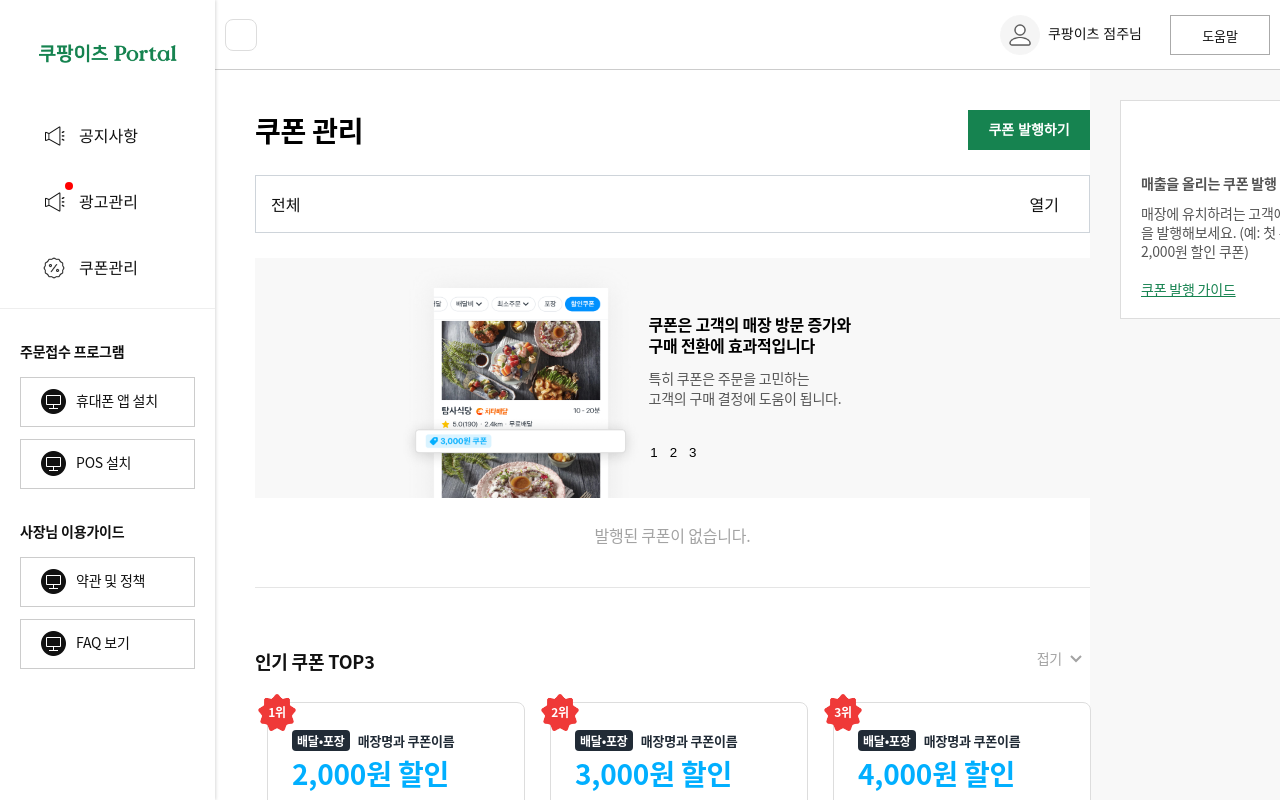
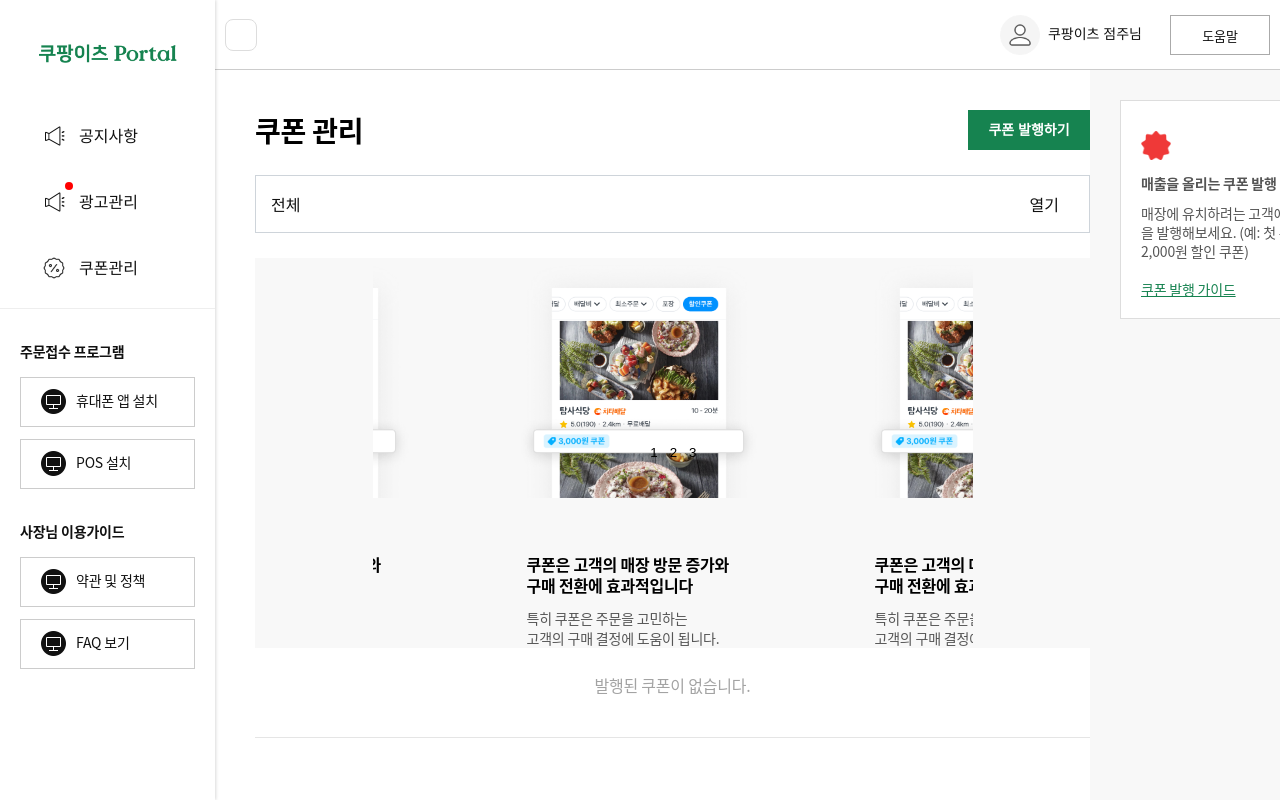
Before and after one commit to ireneworks/coupang-eats-merchant-store, a React (Create React App) app: page /merchant/management/coupons in a window 1280 px wide. Shown: the top 800 px of the page. Built offline with nearby package versions, Linux system fonts and the light colour scheme.

Commit message:
merged scattered components

```diff
--- a/src/components/navigation/navigation.tsx
+++ b/src/components/navigation/navigation.tsx
@@ -13,7 +13,7 @@
   const navigate = useNavigate();
 
   return (
-    <Wrapper>
+    <Container>
       <button className="logo-wrapper" onClick={() => navigate("/")} />
       <MenuWrapper>
         <MenuItem
@@ -70,11 +70,11 @@
           </ul>
         </section>
       </QuickMenuWrapper>
-    </Wrapper>
+    </Container>
   );
 }
 
-const Wrapper = styled.nav`
+const Container = styled.nav`
   position: fixed;
   top: 0;
   left: 0;
--- a/src/components/pageHeader/pageHeader.tsx
+++ b/src/components/pageHeader/pageHeader.tsx
@@ -14,7 +14,13 @@
       <MobileButton onClick={() => setMenu(!menu)} />
       <RightSide>
         <button>쿠팡이츠 점주님</button>
-        <a href="https://eats.coupang.com/hc/ko">도움말</a>
+        <a
+          href="https://eats.coupang.com/hc/ko"
+          target="_blank"
+          rel="noreferrer"
+        >
+          도움말
+        </a>
       </RightSide>
     </HeaderWrapper>
   );
--- a/src/pages/couponManage/components/bannerImage.tsx
+++ /dev/null
@@ -1,68 +0,0 @@
-import ImageBanner from "../assets/Banner_img_01.png";
-import styled from "styled-components";
-import { mobile } from "../../../components/styles/devices";
-
-interface Props {
-  title: string;
-  description: string;
-}
-
-export default function BannerImage({ title, description }: Props) {
-  return (
-    <BannerImageWrapper>
-      <img src={ImageBanner} />
-      <BannerContent>
-        <dt>{title}</dt>
-        <dd>{description}</dd>
-      </BannerContent>
-    </BannerImageWrapper>
-  );
-}
-
-const BannerImageWrapper = styled.div`
-  display: flex;
-  flex-flow: row wrap;
-  max-width: 600px;
-  margin: 0 20px;
-
-  @media screen and (max-width: ${mobile}) {
-    flex-flow: column;
-    width: 100%;
-    align-items: center;
-  }
-
-  img {
-    display: block;
-    width: 240px;
-    height: 240px;
-  }
-`;
-
-const BannerContent = styled.div`
-  width: 296px;
-  display: flex;
-  flex-direction: column;
-  margin: 56px 0 0 8px;
-  line-height: 21px;
-
-  @media screen and (max-width: ${mobile}) {
-    width: 100%;
-    align-items: center;
-    text-align: center;
-  }
-
-  dt {
-    font-size: 16px;
-    font-weight: 700;
-    margin-bottom: 12px;
-    white-space: pre-line;
-  }
-
-  dd {
-    margin: 0;
-    font-size: 14px;
-    color: rgb(85, 85, 85);
-    line-height: 20px;
-    white-space: pre-line;
-  }
-`;
--- a/src/pages/couponManage/components/dropDown.tsx
+++ b/src/pages/couponManage/components/dropDown.tsx
@@ -1,14 +1,11 @@
 import styled from "styled-components";
+import { useState } from "react";
 
-interface Props {
-  dropDown: boolean;
+export default function DropDown() {
+  const [dropDown, setDropDown] = useState(false);
 
-  setDropDown(value: boolean): void;
-}
-
-export default function DropDown({ dropDown, setDropDown }: Props) {
   return (
-    <Dropdown dropDown={dropDown}>
+    <DropDownWrapper dropDown={dropDown}>
       <button onClick={() => setDropDown(!dropDown)}>
         <span>전체</span>
         <span>열기</span>
@@ -18,20 +15,20 @@
           <button>전체</button>
         </li>
         <li>
-          <button>1,000원 할인쿠폰</button>
+          <button>스토어 1</button>
         </li>
         <li>
-          <button>2,000원 할인쿠폰</button>
+          <button>스토어 2</button>
         </li>
         <li>
-          <button>3,000원 할인쿠폰</button>
+          <button>스토어 3</button>
         </li>
       </ul>
-    </Dropdown>
+    </DropDownWrapper>
   );
 }
 
-const Dropdown = styled.div<{ dropDown: boolean }>`
+const DropDownWrapper = styled.div<{ dropDown: boolean }>`
   position: relative;
 
   button {
--- a/src/pages/couponManage/components/imageSlider.tsx
+++ b/src/pages/couponManage/components/imageSlider.tsx
@@ -1,7 +1,7 @@
-import BannerImage from "./bannerImage";
 import styled from "styled-components";
 import Slider from "react-slick";
 import { mobile } from "../../../components/styles/devices";
+import ImageBanner from "../assets/Banner_img_01.png";
 
 export default function ImageSlider() {
   const Settings = {
@@ -11,7 +11,7 @@
     slidesToScroll: 1,
     variableWidth: true,
     autoplay: true,
-    autoplaySpeed: 3000,
+    autoplaySpeed: 10000,
     centerMode: true,
     centerPadding: "0",
     arrows: false,
@@ -19,26 +19,44 @@
   };
 
   return (
-    <ImageSliderWrapper>
+    <Container>
       <SliderWrapper {...Settings}>
-        <BannerImage
-          title={`쿠폰을 본 고객은 \n 클릭할 가능성이 약 1.6배 높아지고 \n 구매로 이어질 확률이 1.5배 높아집니다`}
-          description={`(2022.1.~3. 할인쿠폰을 7일 이상 노출한 매장 기준) \n 기간 및 노출 조건에 따라 변동될 수 있습니다.`}
-        />
-        <BannerImage
-          title={`쿠폰은 고객의 매장 방문 증가와 \n 구매 전환에 효과적입니다`}
-          description={`특히 쿠폰은 주문을 고민하는 \n 고객의 구매 결정에 도움이 됩니다.`}
-        />
-        <BannerImage
-          title={`쿠폰 발행수를 설정 할 수 있어 \n 계획적인 쿠폰 관리가 가능합니다`}
-          description={`계획한 만큼만 쿠폰을 발행할 수 있고 \n 활성화 스위치로 쉽게 쿠폰 이벤트를 관리할 수 있습니다.`}
-        />
+        <BannerContentWrapper>
+          <img
+            src={ImageBanner}
+            alt="쿠팡이츠 앱 내 쿠폰을 확인할 수 있습니다."
+          />
+          <dl>
+            <dt>{`쿠폰은 고객의 매장 방문 증가와 \n 구매 전환에 효과적입니다`}</dt>
+            <dd>{`특히 쿠폰은 주문을 고민하는 \n 고객의 구매 결정에 도움이 됩니다.`}</dd>
+          </dl>
+        </BannerContentWrapper>
+        <BannerContentWrapper>
+          <img
+            src={ImageBanner}
+            alt="쿠팡이츠 앱 내 쿠폰을 확인할 수 있습니다."
+          />
+          <dl>
+            <dt>{`쿠폰은 고객의 매장 방문 증가와 \n 구매 전환에 효과적입니다`}</dt>
+            <dd>{`특히 쿠폰은 주문을 고민하는 \n 고객의 구매 결정에 도움이 됩니다.`}</dd>
+          </dl>
+        </BannerContentWrapper>
+        <BannerContentWrapper>
+          <img
+            src={ImageBanner}
+            alt="쿠팡이츠 앱 내 쿠폰을 확인할 수 있습니다."
+          />
+          <dl>
+            <dt>{`쿠폰은 고객의 매장 방문 증가와 \n 구매 전환에 효과적입니다`}</dt>
+            <dd>{`특히 쿠폰은 주문을 고민하는 \n 고객의 구매 결정에 도움이 됩니다.`}</dd>
+          </dl>
+        </BannerContentWrapper>
       </SliderWrapper>
-    </ImageSliderWrapper>
+    </Container>
   );
 }
 
-const ImageSliderWrapper = styled.div`
+const Container = styled.div`
   display: flex;
   justify-content: center;
   width: 100%;
@@ -73,3 +91,49 @@
     }
   }
 `;
+
+const BannerContentWrapper = styled.div`
+  display: flex;
+  max-width: 600px;
+  margin: 0 20px;
+
+  img {
+    width: 240px;
+    height: 240px;
+  }
+
+  dl {
+    width: 300px;
+    display: flex;
+    flex-direction: column;
+    margin: 56px 0 0 8px;
+    line-height: 21px;
+
+    @media screen and (max-width: ${mobile}) {
+      width: 100%;
+      align-items: center;
+      text-align: center;
+    }
+
+    dt {
+      font-size: 16px;
+      font-weight: 700;
+      margin-bottom: 12px;
+      white-space: pre-line;
+    }
+
+    dd {
+      margin: 0;
+      font-size: 14px;
+      color: rgb(85, 85, 85);
+      line-height: 20px;
+      white-space: pre-line;
+    }
+  }
+
+  @media screen and (max-width: ${mobile}) {
+    flex-flow: column;
+    width: 100%;
+    align-items: center;
+  }
+`;
--- a/src/pages/couponManage/couponManage.tsx
+++ b/src/pages/couponManage/couponManage.tsx
@@ -8,9 +8,9 @@
 import { tablet } from "../../components/styles/devices";
 import DropDown from "./components/dropDown";
 import ImageSlider from "./components/imageSlider";
+import StarIcon from "./assets/Star.png";
 
 export default function CouponManage() {
-  const [dropDown, setDropDown] = useState(false);
   const [featuredCoupons, setFeaturedCoupons] = useState(true);
   const [modal, setModal] = useState(false);
 
@@ -24,7 +24,7 @@
               <h1>쿠폰 관리</h1>
               <button onClick={() => setModal(!modal)}>쿠폰 발행하기</button>
             </PageTitle>
-            <DropDown dropDown={dropDown} setDropDown={setDropDown} />
+            <DropDown />
             <ImageSlider />
             <p>발행된 쿠폰이 없습니다.</p>
             <FeaturedCoupon>
@@ -34,7 +34,7 @@
                   {featuredCoupons ? "접기" : "펼치기"}
                 </span>
               </CouponTitleWrapper>
-              <Coupons>
+              <FeaturedCoupons>
                 {featuredCoupons && (
                   <>
                     <FeaturedCouponItem
@@ -54,7 +54,7 @@
                     />
                   </>
                 )}
-              </Coupons>
+              </FeaturedCoupons>
               <CouponDisclaim>
                 <li>
                   생성하신 쿠폰은 수정이 불가하니 다운로드 비활성화 후 새로
@@ -84,7 +84,8 @@
             </dl>
             <a
               href="https://eats.coupang.com/hc/ko/articles/6157144757401"
-              target="_blank" rel="noreferrer"
+              target="_blank"
+              rel="noreferrer"
             >
               쿠폰 발행 가이드
             </a>
@@ -137,7 +138,7 @@
     div {
       width: 100%;
       margin: 0;
-      background: #ffffff;
+      background: #ffffff url(${StarIcon}) left 20px top 30px / 30px no-repeat;
       padding: 60px 20px 20px 20px;
       border: 1px solid rgb(221, 221, 221);
       box-shadow: rgb(0 0 0 / 10 %) 1px 1px 3px 0;
@@ -218,7 +219,7 @@
   }
 `;
 
-const Coupons = styled.ul`
+const FeaturedCoupons = styled.ul`
   display: flex;
   margin-bottom: 50px;
   padding: 12px 0 0 12px;
```
